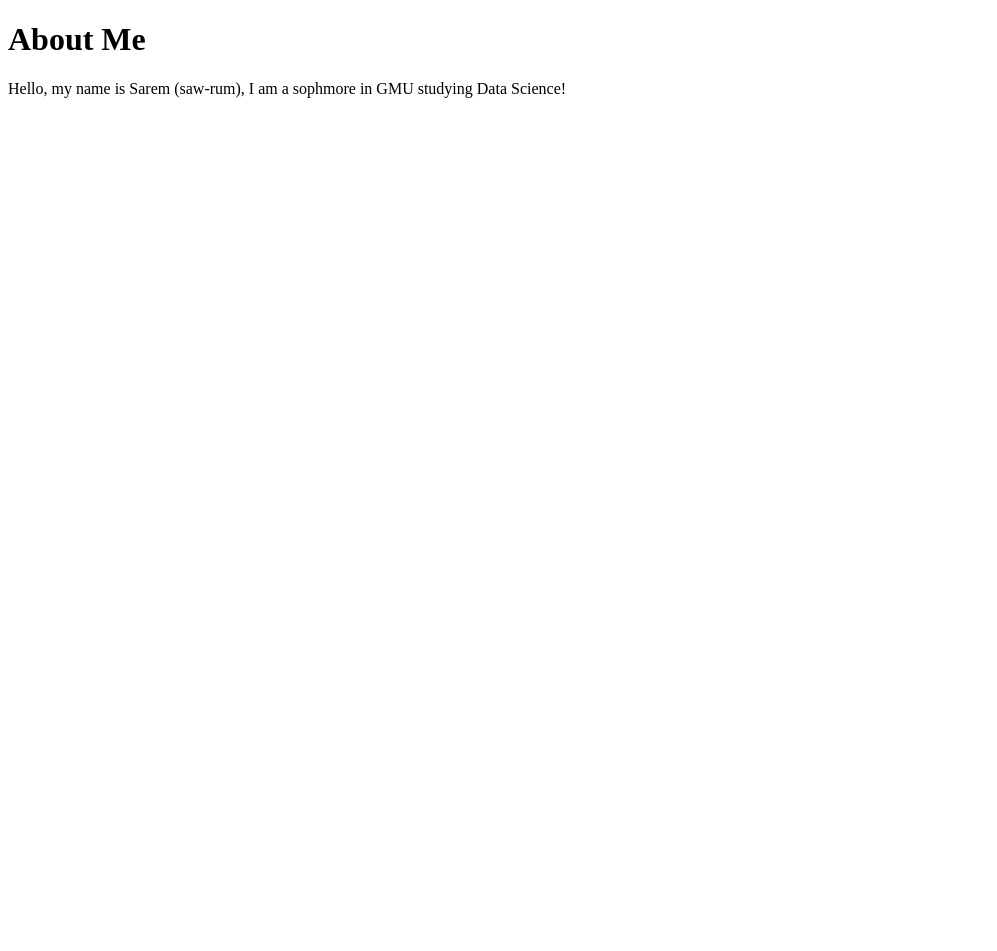
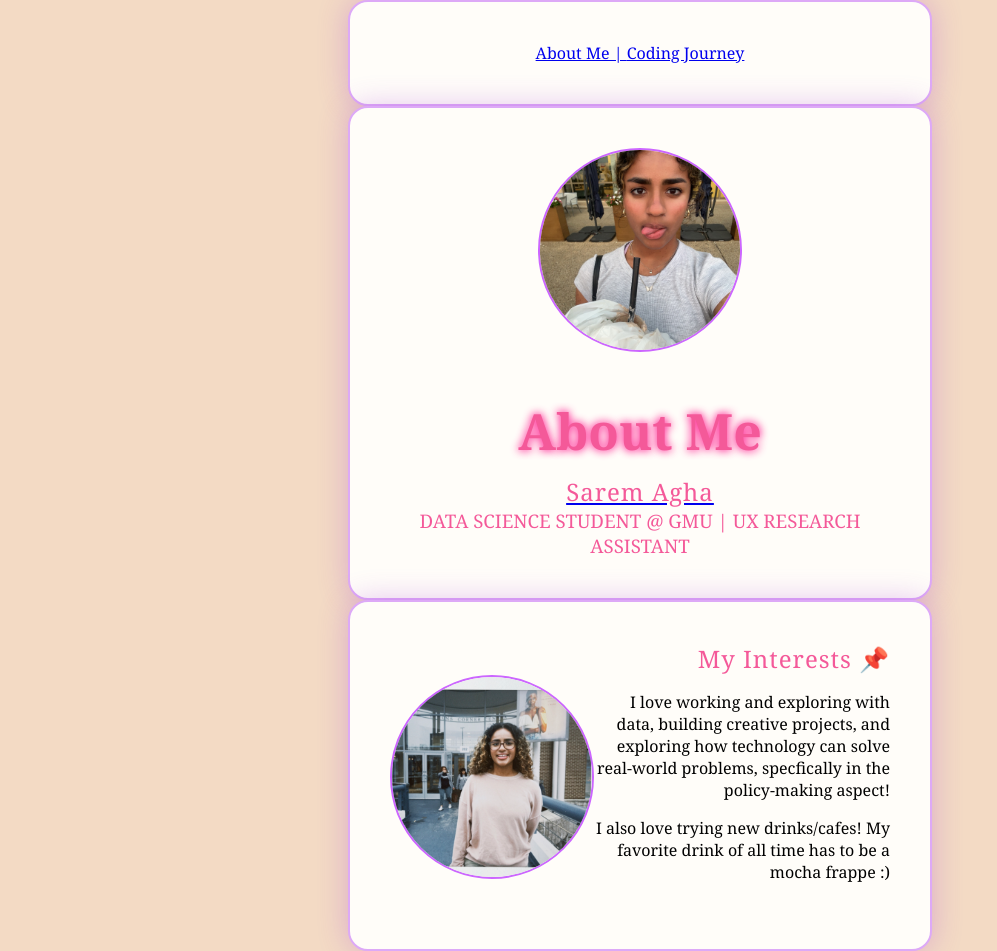
Before and after one commit to a-sarem/kwk-git-1, a plain HTML site: page index.html in a window 1280 px wide. Shown: the whole page, without its empty margins (0-997 px from the left). Before the commit the page ends 800 px from the top, so only its background shows below. Drawn offline with Linux system fonts and the light colour scheme.

Commit message:
about me

```diff
--- a/index.html
+++ b/index.html
@@ -1,9 +1,33 @@
 <!DOCTYPE html>
-<html>
+<html lang="en">
+<head>
+  <meta charset="UTF-8" />
+  <meta name="viewport" content="width=device-width, initial-scale=1.0"/>
+  <title>About Me</title>
+  <link rel="stylesheet" href="style.css">
+</head>
 <body>
+    <nav>
+        <div class = container>
+            <a href = "index.html" > About Me | </a>
+            <a href = "coding.html"> Coding Journey </a>
+        </div>
+    </nav>
+  <div class="container">
+    <img src="sarem_two.jpg" alt="Profile picture" class="profile-pic">
+    <h1>About Me</h1>
+    <a href = "https://www.linkedin.com/in/sarem-agha-76b720249/"><h2>Sarem Agha</h2></a>
+    <h3>DATA SCIENCE STUDENT @ GMU | UX RESEARCH ASSISTANT</h3>
+  </div>
 
-<h1>About Me</h1>
-<p>Hello, my name is Sarem (saw-rum), I am a sophmore in GMU studying Data Science!</p>
+    <div class="container2">
+      <h2>My Interests 📌</h2>
+       <img src="sarem_one.jpg" alt="Profile picture 2" class="side-pic">
+      <p>I love working and exploring with data, building creative projects, and exploring how technology can solve real-world problems, specfically in the policy-making aspect! </p>
+      <p>I also love trying new drinks/cafes! My favorite drink of all time has to be a mocha frappe :)</p>
+    </div>
+  </div>
+</body>
 
 </body>
 </html>
--- /dev/null
+++ b/style.css
@@ -0,0 +1,98 @@
+body {
+  margin: 0;
+  padding: 0;
+  font-family: 'Georgia', serif;
+  background-color: #f3dac4;
+  display: flex;
+  justify-content: center;
+  align-items: center;
+  min-height: 100vh;
+  flex-direction: column;
+}
+
+.container {
+  border: 2px solid #dda9f7;
+  padding: 40px;
+  border-radius: 20px;
+  background-color: #fffdf9;
+  box-shadow: 0 0 30px rgba(163, 61, 214, 0.3);
+  text-align: center;
+  width: 500px;
+
+}
+.container2 {
+  border: 2px solid #dda9f7;
+  padding: 40px;
+  border-radius: 20px;
+  background-color: #fffdf9;
+  box-shadow: 0 0 30px rgba(163, 61, 214, 0.3);
+  text-align:end;
+  width: 500px;
+  gap: 1000px;
+}
+
+
+.container3 {
+  border: 2px solid #dda9f7;
+  padding: 40px;
+  border-radius: 20px;
+  background-color: #fffdf9;
+  box-shadow: 0 0 30px rgba(163, 61, 214, 0.3);
+  text-align:end;
+  width: 500px;
+  gap: 1000px;
+}
+
+.container:hover{
+    background-color: #eadef0;
+}
+.container2:hover{
+    background-color: #eadef0;
+}
+.container3:hover{
+    background-color: #eadef0;
+}
+
+
+.profile-pic {
+  width: 200px;
+  height: 200px;
+  object-fit: cover;
+  border-radius: 60%;
+  margin-bottom: 30px;
+  border: 2px solid #cc66ff;
+}
+.side-pic {
+  width: 200px;
+  height: 200px;
+  object-fit: cover;
+  float: left;
+  border-radius: 60%;
+  margin-bottom: 30px;
+  border: 2px solid #cc66ff;
+}
+
+/* Main heading (About Me) */
+h1 {
+  font-family: 'Georgia', cursive;
+  font-size: 50px;
+  color: #f45999;
+  text-shadow: 0 0 8px #ff3399, 0 0 10px #ff99cc;
+  margin: 10px 0;
+}
+
+/* Name and subtitle */
+h2{
+  color: #f45999;
+  margin: 0;
+  font-weight: 500;
+  letter-spacing: 1px;
+}
+h3{
+  margin: 0;
+  color: #f45999;
+  font-weight: 500;
+}
+p1{
+    position: right;
+}
```
Also changed, not shown: coding.html (added, +31 -0 lines), sarem_one.jpg (added), sarem_two.JPG (added), 1 other file.
